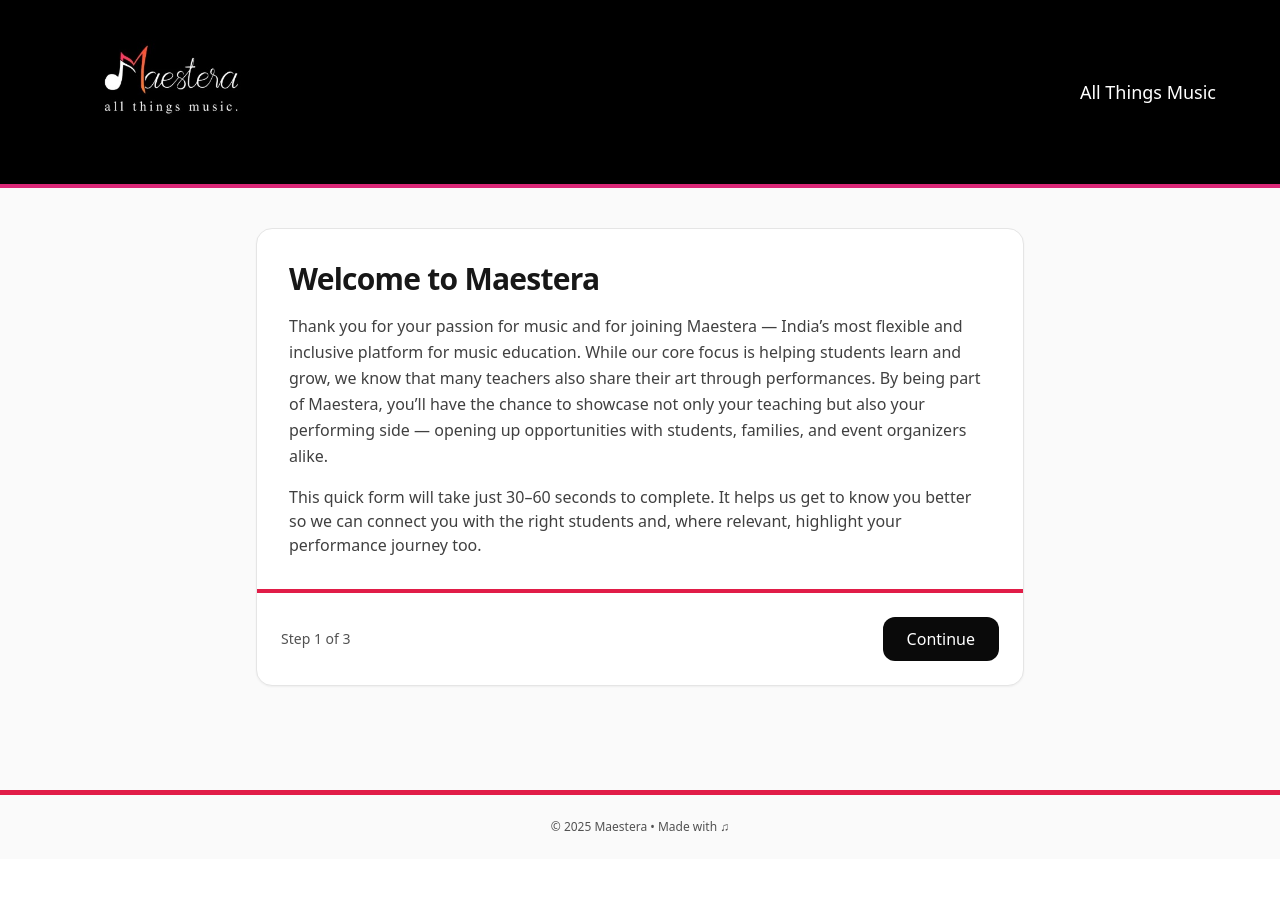
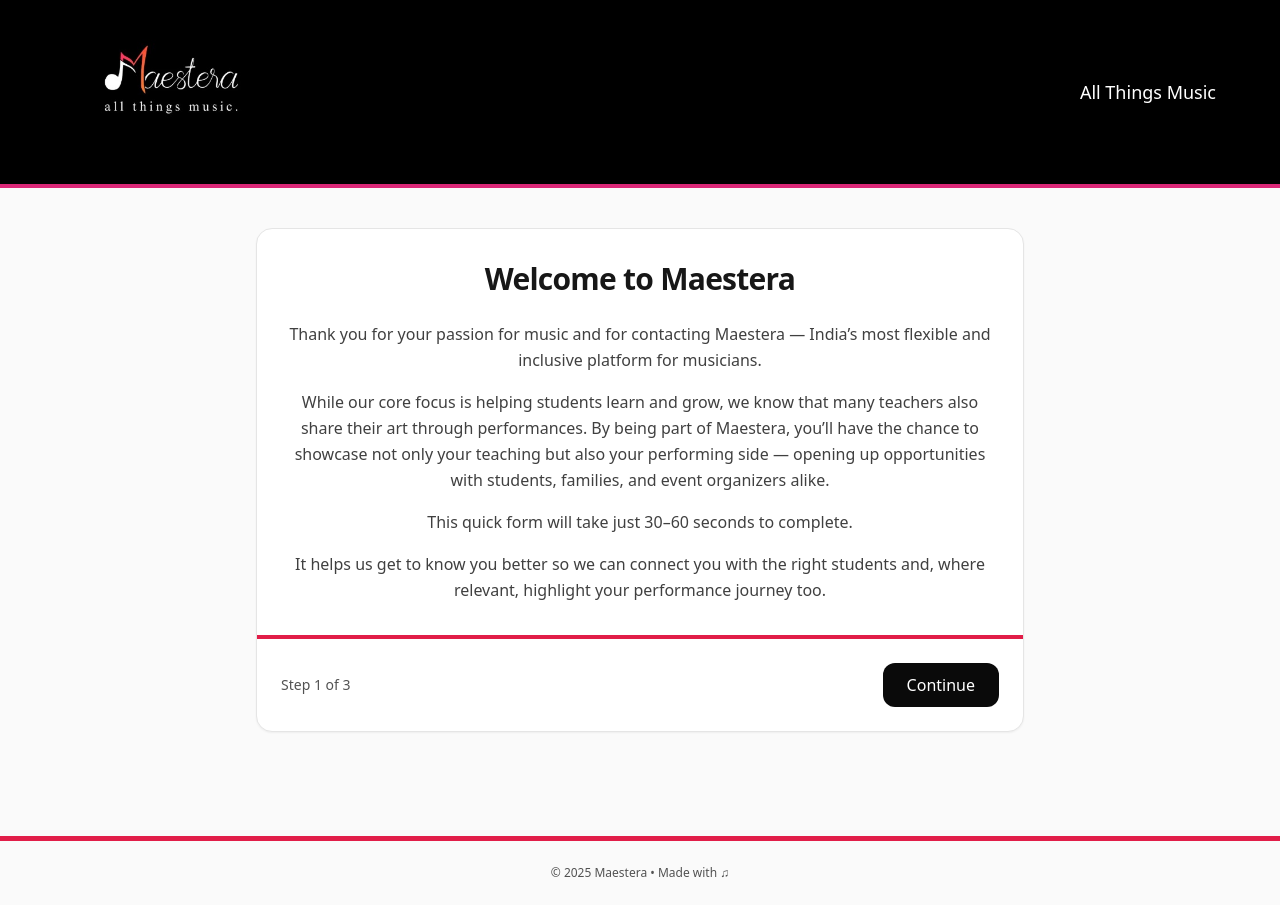
Before and after one commit to sudhanshuXd07/maestera-onboarding, a React (Vite) app: page / in a window 1280 px wide. Before the commit the page ends 859 px from the top, so only its background shows below. Built offline with nearby package versions, Linux system fonts and the light colour scheme.

Commit message:
Update introduction

```diff
--- a/src/App.jsx
+++ b/src/App.jsx
@@ -289,16 +289,28 @@
               className="w-full max-w-3xl mx-auto"
             >
               <div className="bg-white rounded-2xl shadow-sm border border-neutral-200 overflow-hidden">
-                <div className="p-8">
+                <div className="p-8 text-center">
   <h1 className="text-3xl font-semibold tracking-tight text-neutral-900">
     Welcome to Maestera
   </h1>
+
+  <p className="mt-6 text-neutral-700 leading-relaxed">
+    Thank you for your passion for music and for contacting Maestera — India’s most flexible and inclusive platform for musicians.
+  </p>
+
   <p className="mt-4 text-neutral-700 leading-relaxed">
-                    Thank you for your passion for music and for joining Maestera — India’s most flexible and inclusive platform for music education. While our core focus is helping students learn and grow, we know that many teachers also share their art through performances. By being part of Maestera, you’ll have the chance to showcase not only your teaching but also your performing side — opening up opportunities with students, families, and event organizers alike.
+    While our core focus is helping students learn and grow, we know that many teachers also share their art through performances. By being part of Maestera, you’ll have the chance to showcase not only your teaching but also your performing side — opening up opportunities with students, families, and event organizers alike.
   </p>
-                  <p className="mt-4 text-neutral-700">
-                    This quick form will take just 30–60 seconds to complete. It helps us get to know you better so we can connect you with the right students and, where relevant, highlight your performance journey too.
+
+  <p className="mt-4 text-neutral-700 leading-relaxed">
+    This quick form will take just 30–60 seconds to complete.
   </p>
+
+  <p className="mt-4 text-neutral-700 leading-relaxed">
+    It helps us get to know you better so we can connect you with the right students and, where relevant, highlight your performance journey too.
+  </p>
+
+
                 </div>
                 <div className="h-1 w-full bg-rose-600" />
                 <div className="p-6 flex items-center justify-between">
```
Lines whose indentation alone changed are shown as unchanged.
